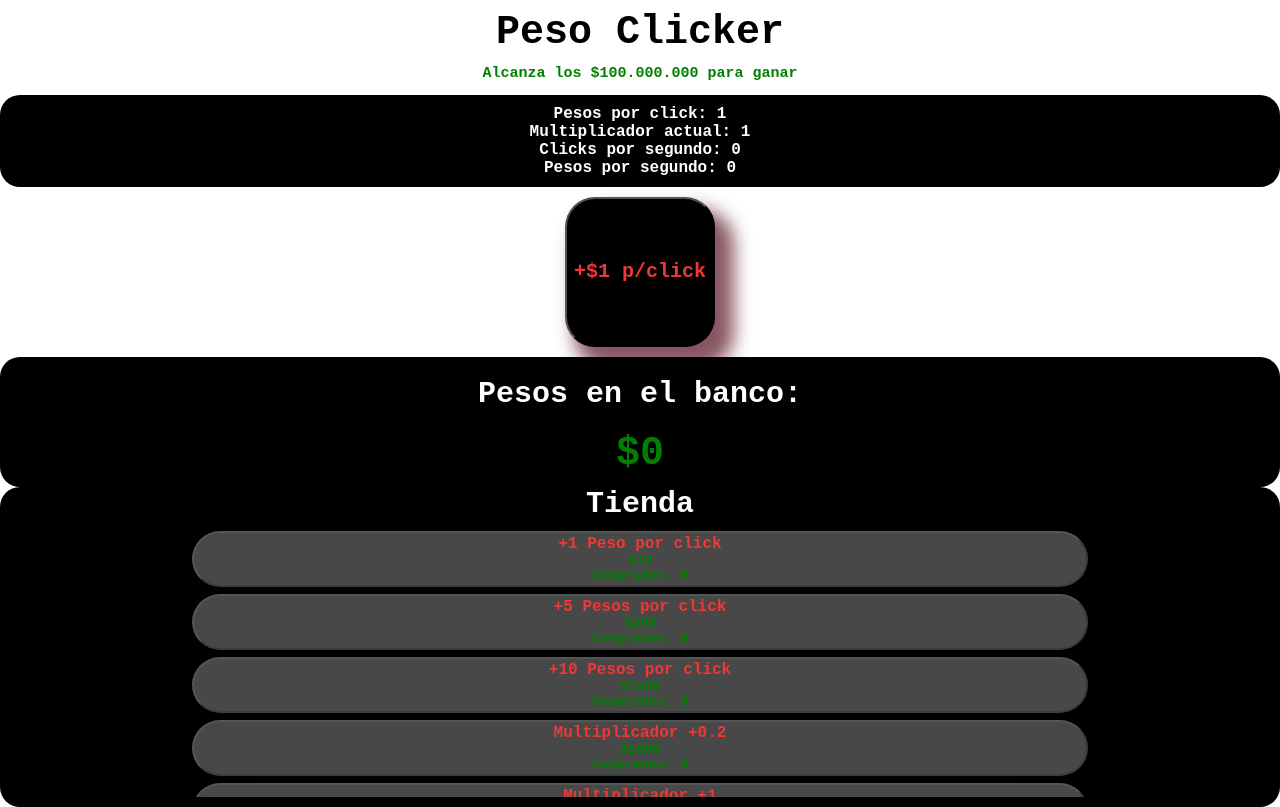
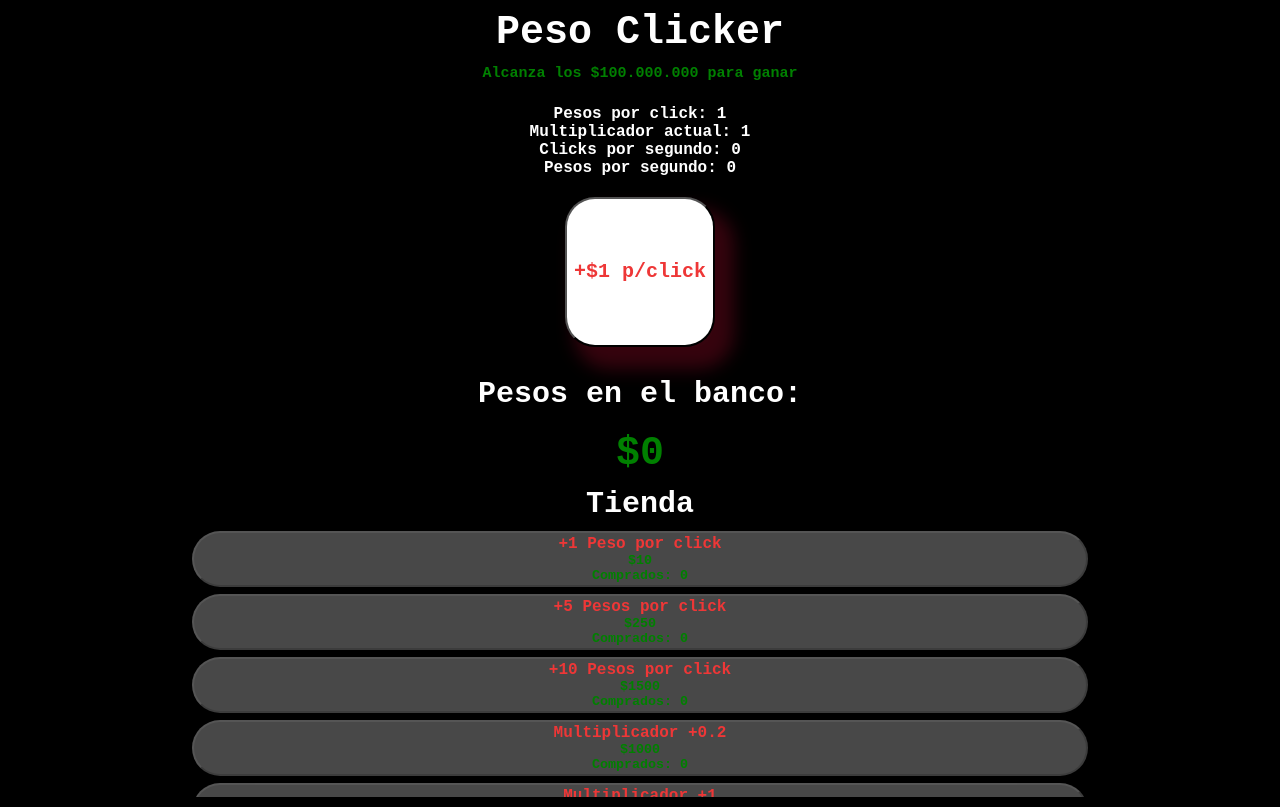
Before and after one commit to markmysler/PesoClicker, a plain HTML site: page index.html in a window 1280 px wide. Drawn offline with Linux system fonts and the light colour scheme.

Commit message:
cambios en el css

```diff
--- a/css/style.css
+++ b/css/style.css
@@ -10,6 +10,7 @@ body {
     flex-direction: column;
     height: 100vh;
     justify-content: space-around;
+    background-color: black;
 }
 
 #banco {
@@ -21,7 +22,6 @@ body {
 #banco-clicks {
     min-height: 130px;
     border-radius: 20px;
-    background-color: black;
 }
 
 #banco-clicks h3 {
@@ -31,6 +31,7 @@ body {
 h1 {
     padding: 10px;
     font-size: 40px;
+    color: white;
 }
 h2{
     font-size: 15px;
@@ -54,7 +55,7 @@ h3 {
     box-shadow: 14px 17px 18px 5px rgba(79, 6, 20, 0.68);
     color: rgb(238, 55, 55);
     font-weight: bold;
-    background-color:black
+    background-color:white
 }
 
 #objetos-tienda {
@@ -90,7 +91,6 @@ h3 {
     display: flex;
     flex-direction: column;
     justify-content: space-evenly;
-    background-color: black;
 }
 
 button:hover{
@@ -98,7 +98,6 @@ button:hover{
 }
 
 #suma-multiplicador{
-    background-color: black;
     color: white;
     border-radius: 20px;
     gap: 10px;
```
